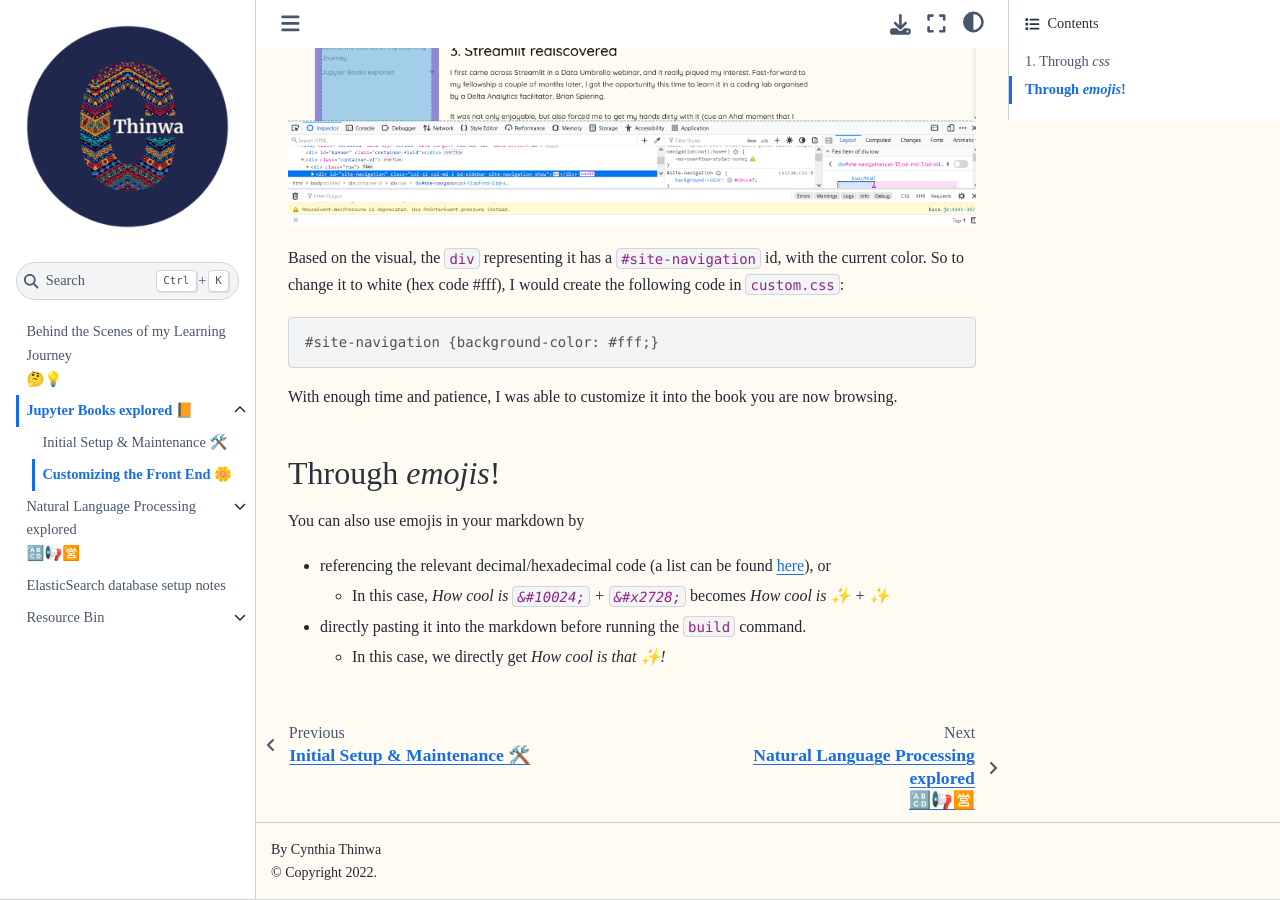
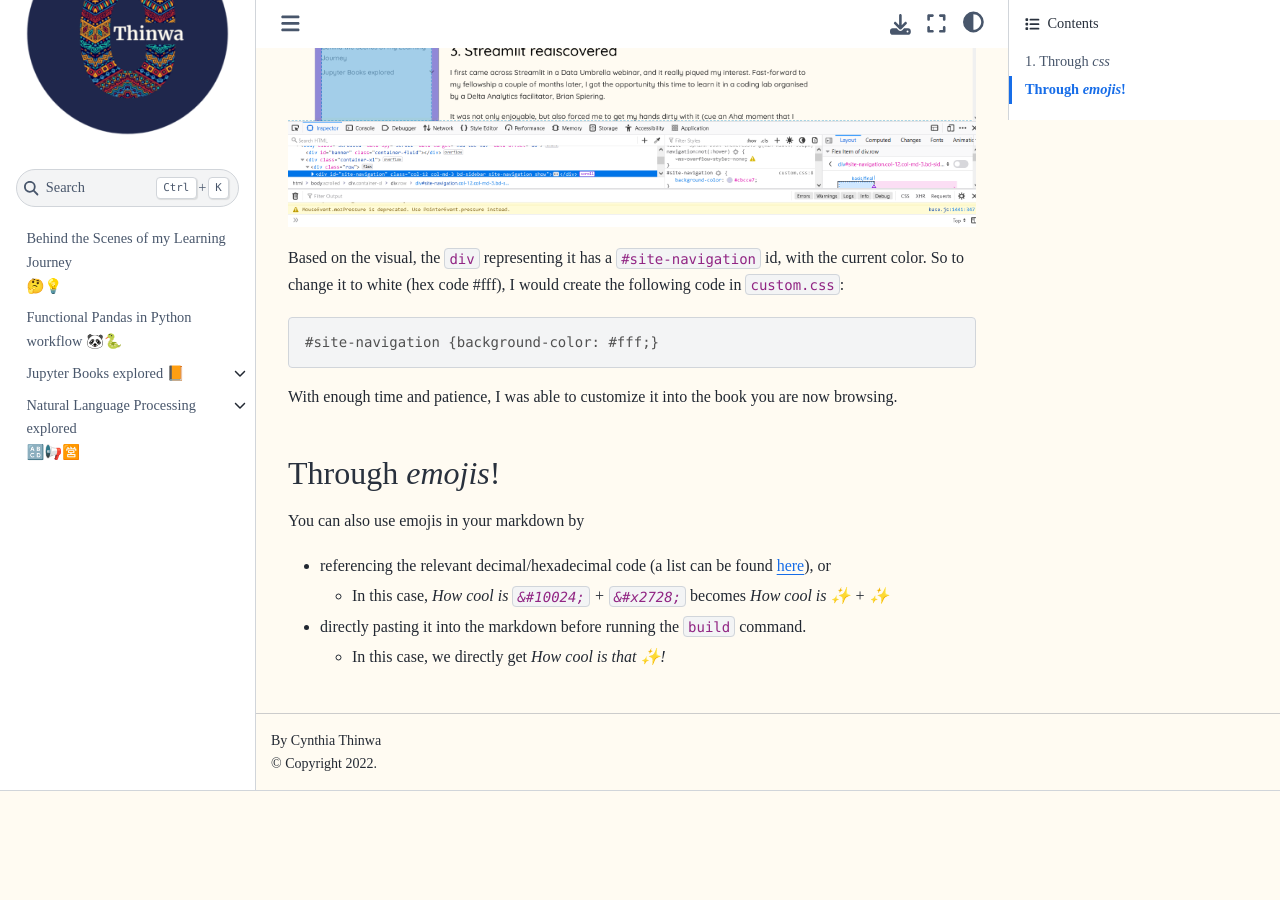
Before and after one commit to CeeThinwa/BTS-Continuous-Learning, a Jupyter Book: the page built from book/customised_front_end.md, in a window 1280 px wide and 900 px high, scrolled down 1632 px. Built offline with Jupyter Book 1.0.4 settings and Sphinx 7.4.7 and the Sphinx Book theme 1.1.4, drawn with Linux system fonts in a browser that asks for light colours; pages that are not in the unit, such as notebooks, are missing from menus; after the commit the page ends 2423 px from its top, so only the background shows below that; some of the changed lines change nothing that is shown.

Commit message:
Update _toc.yml

```diff
--- a/book/_toc.yml
+++ b/book/_toc.yml
@@ -4,18 +4,18 @@
 format: jb-book
 root: intro
 chapters:
-- file: pandas_python
-- file: JB_explored
+- file: 1/pandas_python
+- file: 2/JB_explored
   sections:
-    - file: initial_setup
-    - file: customised_front_end
-- file: NLP_explored
+    - file: 2/initial_setup
+    - file: 2/customised_front_end
+- file: 3/NLP_explored
   sections:
-    - file: mental_scaffolding
-    - file: NLP_experiences
-- file: elasticsearch_explored
-- file: resources
+    - file: 3/mental_scaffolding
+    - file: 3/NLP_experiences
+- file: 6/cloud-explored
+- file: ref/resources
   sections:
-    - file: code_along_resources
-    - file: career_resources
-    - file: further_reading
+    - file: ref/code_along_resources
+    - file: ref/career_resources
+    - file: ref/further_reading
```
